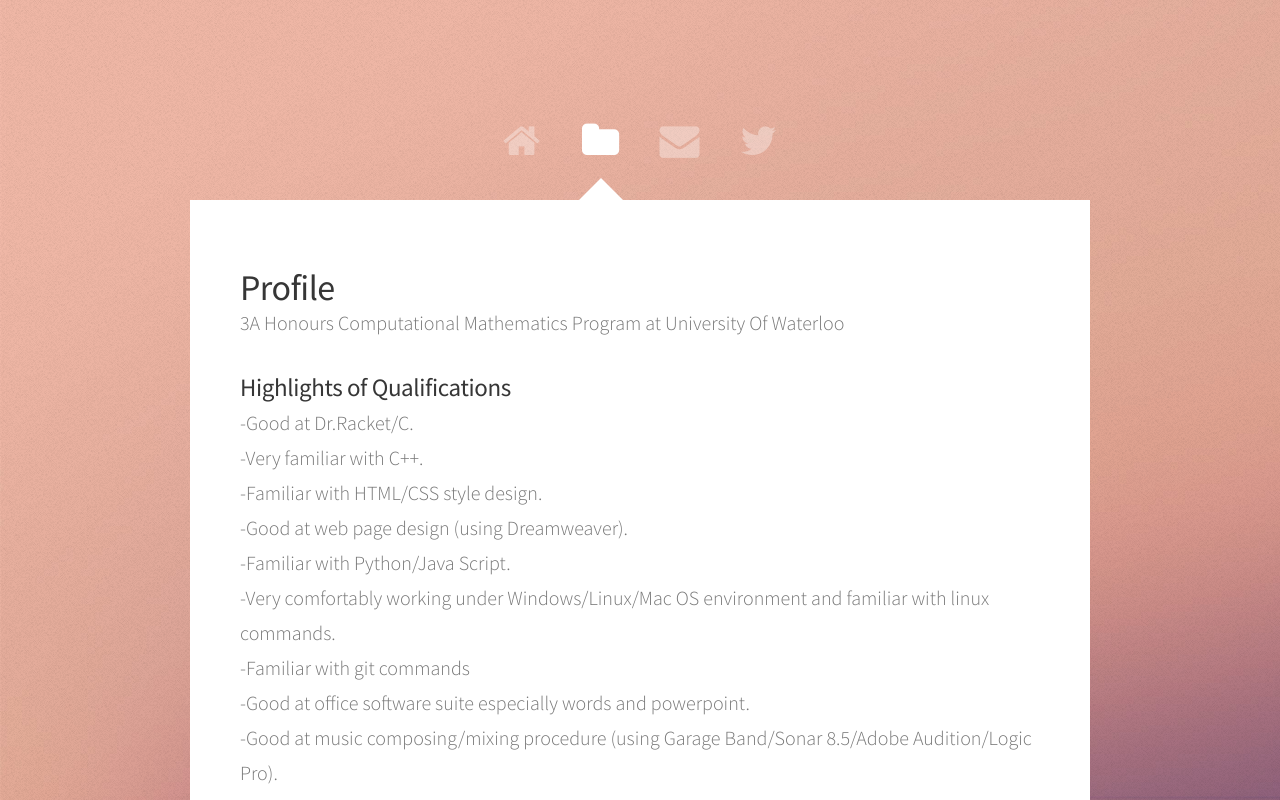
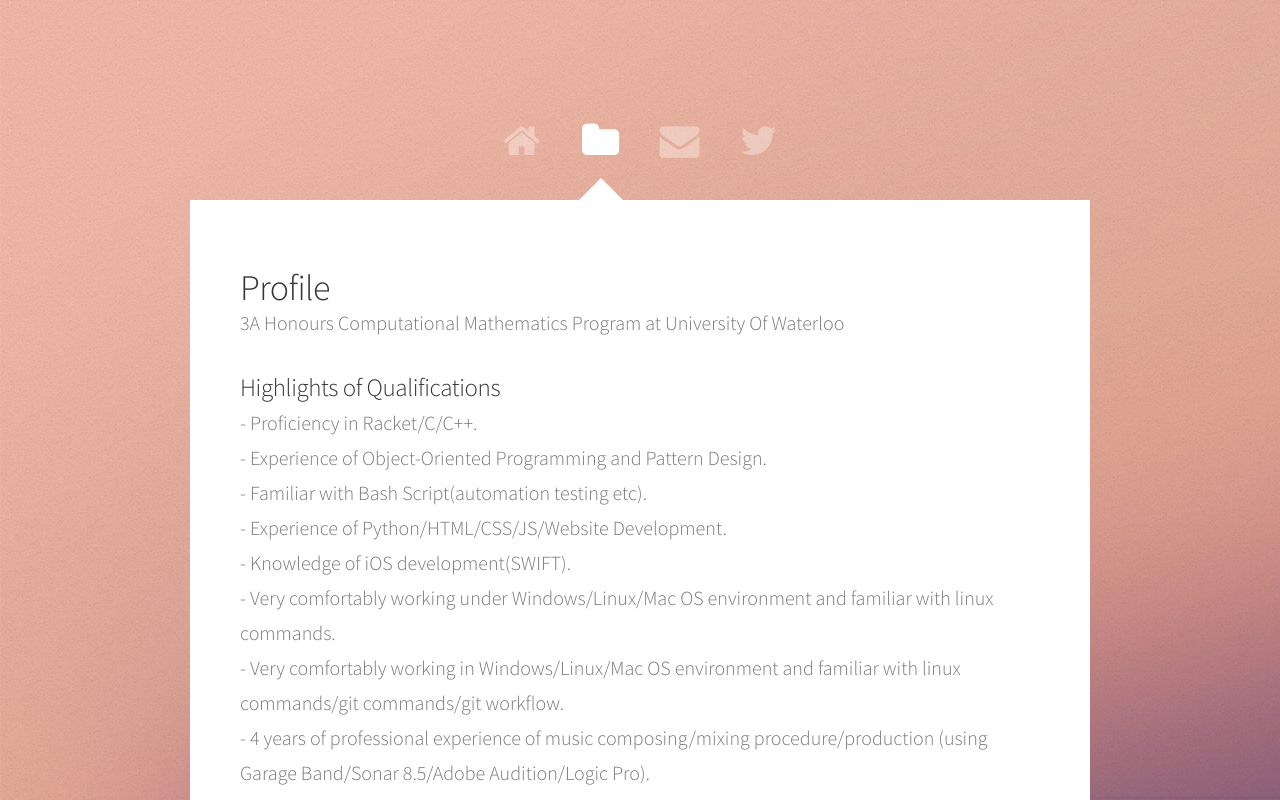
Before and after one commit to solar-song/solar-song.github.io, a plain HTML site: page index.html in a window 1280 px wide. Both pictures are taken after a click on the link "Work". Shown: the top 800 px of the page. Drawn offline with Linux system fonts and the light colour scheme.

Commit message:
adjusted fonts

```diff
--- a/css/style.css
+++ b/css/style.css
@@ -46,18 +46,20 @@
 		color: #363636;
 	}
 
-	h1, h2, h3,h5,h6
+	h1, h2, h3,h6
 	{
-		font-weight: 400;
+		font-weight: 350;
 		color: #363636;
 	}
 
 	h4{
-		font-weight: 350;
+		font-weight: 300;
 		color: #363636;
 		padding: 0.3em;
 
 	}
+
+
 
 
 
@@ -381,7 +383,11 @@
 			ol.default li
 			{
 				padding-left: 0.25em;
+
 			}
+
+
+
 
 /*********************************************************************************/
 /* Icons                                                                         */
--- a/index.html
+++ b/index.html
@@ -57,17 +57,17 @@
 
 									3A Honours Computational Mathematics Program at University Of Waterloo</header>
 								    <h3>Highlights of Qualifications</h3>
-									<ol><li> -Good at Dr.Racket/C.</li>
-									<li>-Very familiar with C++.</li>
-									<li>-Familiar with HTML/CSS style design.</li>
-									<li>-Good at web page design (using Dreamweaver).</li>
-									<li>-Familiar with Python/Java Script.</li>
-									<li>-Very comfortably working under Windows/Linux/Mac OS environment and familiar with linux commands.</li>
-									<li>-Familiar with git commands</li>
-									<li>-Good at office software suite especially words and powerpoint.</li>
-									<li>-Good at music composing/mixing procedure (using Garage Band/Sonar 8.5/Adobe Audition/Logic Pro).</li>
-									<li>-Familiar with Maya 3D Modelling.</li>
-									<li>-Good at Photoshop/Fireworks/Flash (Especially Animation).</li>
+									<ol><li>- Proficiency in Racket/C/C++.</li>
+									<li>- Experience of Object-Oriented Programming and Pattern Design.</li>
+									<li>- Familiar with Bash Script(automation testing etc).</li>
+									<li>- Experience of Python/HTML/CSS/JS/Website Development.</li>
+									<li>- Knowledge of iOS development(SWIFT).</li>
+									<li>- Very comfortably working under Windows/Linux/Mac OS environment and familiar with linux commands.</li>
+									<li>- Very comfortably working in Windows/Linux/Mac OS environment and familiar with linux commands/git commands/git workflow.</li>
+									<li>- 4 years of professional experience of music composing/mixing procedure/production (using Garage Band/Sonar 8.5/Adobe Audition/Logic Pro).</li>
+									<li>- Good at music composing/mixing procedure (using Garage Band/Sonar 8.5/Adobe Audition/Logic Pro).</li>
+									<li>- Experience of Maya 3D Modelling/Photoshop/Fireworks/Flash (Animation).</li>
+									<li>- Strong interpersonal skill, good team player, can work individually.</li>
 									</ol>
 
 
```
